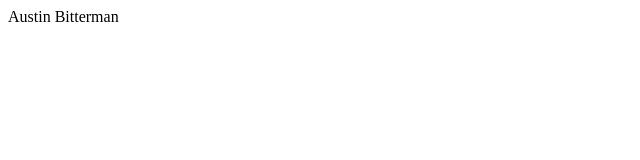
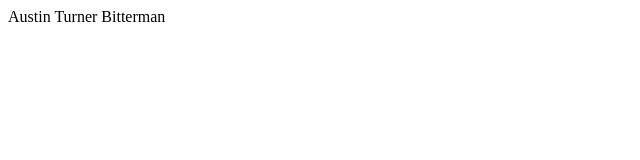
Before and after one commit to abitterman/-abitterman.github.io-, a plain HTML site: page index.html in a window 1280 px wide. Shown: the full height of the page, 0-640 px from the left. Drawn offline with Linux system fonts and the light colour scheme.

Commit message:
add "turner"

```diff
--- a/index.html
+++ b/index.html
@@ -2,9 +2,9 @@
 <html lang="en">
 <head>
     <meta charset="UTF-8">
-    <title>Austin Bitterman</title>
+    <title>Austin Turner Bitterman</title>
 </head>
 <body>
-    Austin Bitterman
+    Austin Turner Bitterman
 </body>
 </html>
```
